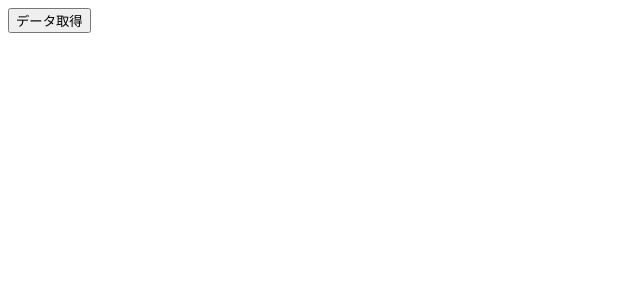
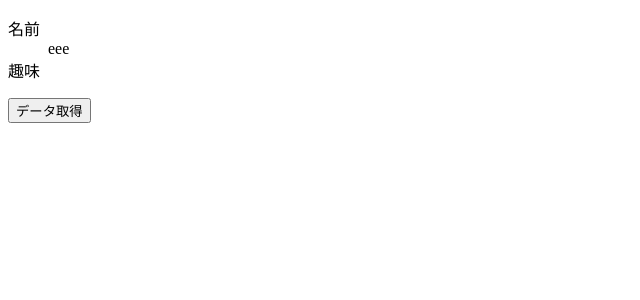
Before and after one commit to misaku54/ec-app, a React (Vite) app in the folder frontend/: page / in a window 1280 px wide. Shown: the top 300 px of the page, without its empty margins (0-640 px from the left). Built offline with nearby package versions, Linux system fonts and the light colour scheme.

Commit message:
chakra ui導入

```diff
--- a/frontend/package.json
+++ b/frontend/package.json
@@ -10,6 +10,8 @@
     "preview": "vite preview"
   },
   "dependencies": {
+    "@chakra-ui/react": "^3.30.0",
+    "@emotion/react": "^11.14.0",
     "axios": "^1.13.2",
     "react": "^19.1.1",
     "react-dom": "^19.1.1",
--- a/frontend/src/Call.tsx
+++ b/frontend/src/Call.tsx
@@ -2,7 +2,13 @@
 import { useState } from "react";
 import { Todo } from "./Todo";
 import { TodoType } from "./types/todo";
+import { UserProfile } from "./UserProfile";
+import { User } from "./types/user";
 
+const user: User = {
+  name: "eee",
+  // hobbies: ["絵", "映画"]
+}
 
 export const Call = () => {
   const [todos, setTodos] = useState<Array<TodoType>>([]);
@@ -17,6 +23,7 @@
   }
   return (
     <div className="App">
+      <UserProfile user={user}/>
       <button onClick={onClickFetchDate}>データ取得</button>
       {todos.map((todo) => (
         <Todo key={todo.id} title={todo.title} userId={todo.userId} completed={todo.completed}/>
--- /dev/null
+++ b/frontend/src/UserProfile.tsx
@@ -0,0 +1,20 @@
+import { User } from "./types/user"
+import { FC } from "react"
+
+type Props = {
+  user: User;
+}
+
+
+export const UserProfile: FC<Props> = (props) => {
+  const { user } = props;
+
+  return (
+    <dl>
+      <dt>名前</dt>
+      <dd>{user.name}</dd>
+      <dt>趣味</dt>
+      <dd>{user.hobbies?.join(" / ")}</dd>
+    </dl>
+  )
+}
--- /dev/null
+++ b/frontend/src/types/user.ts
@@ -0,0 +1,4 @@
+export type User = {
+  name: string;
+  hobbies?: Array<string>;
+}
```
Also changed, not shown: 1 other file (tests, documents, lock files or other folders).
